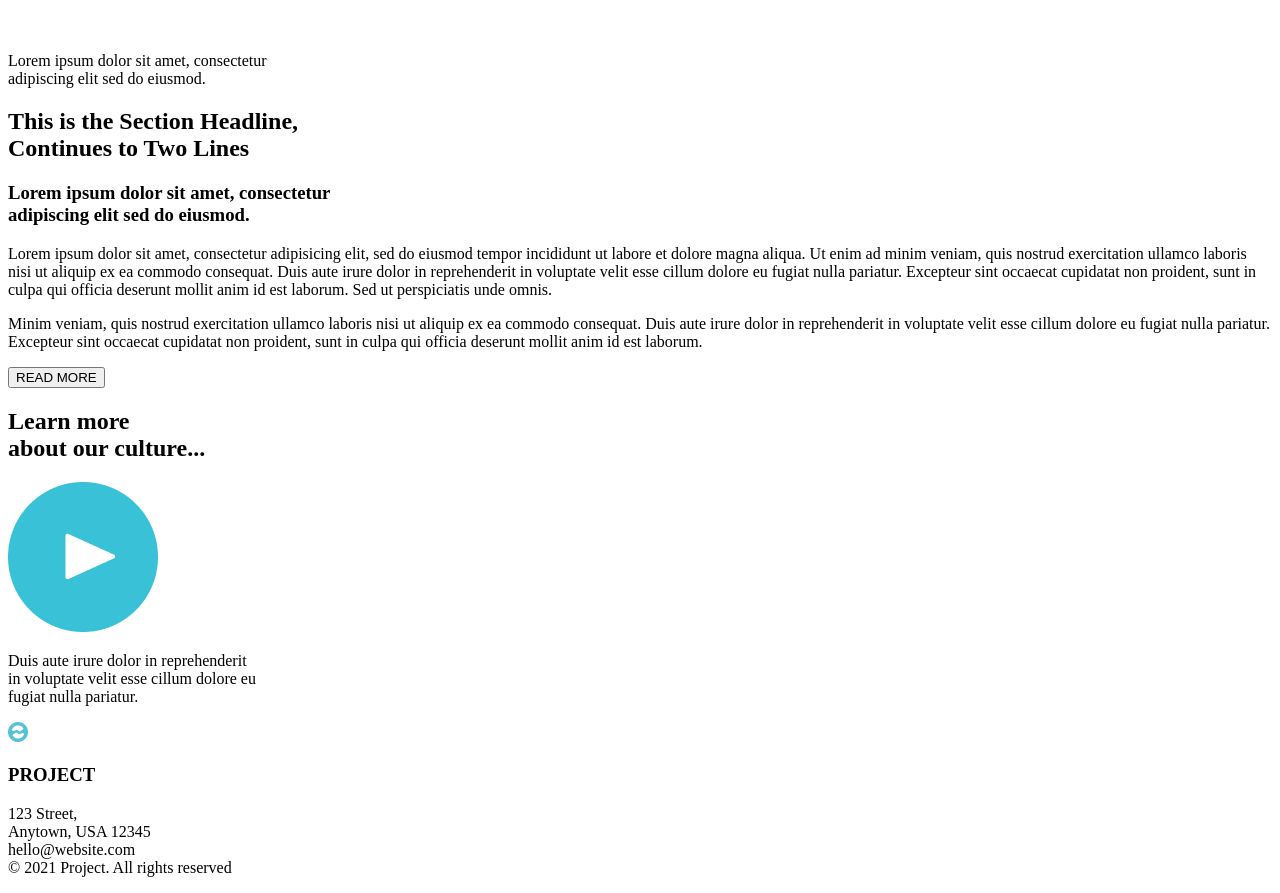
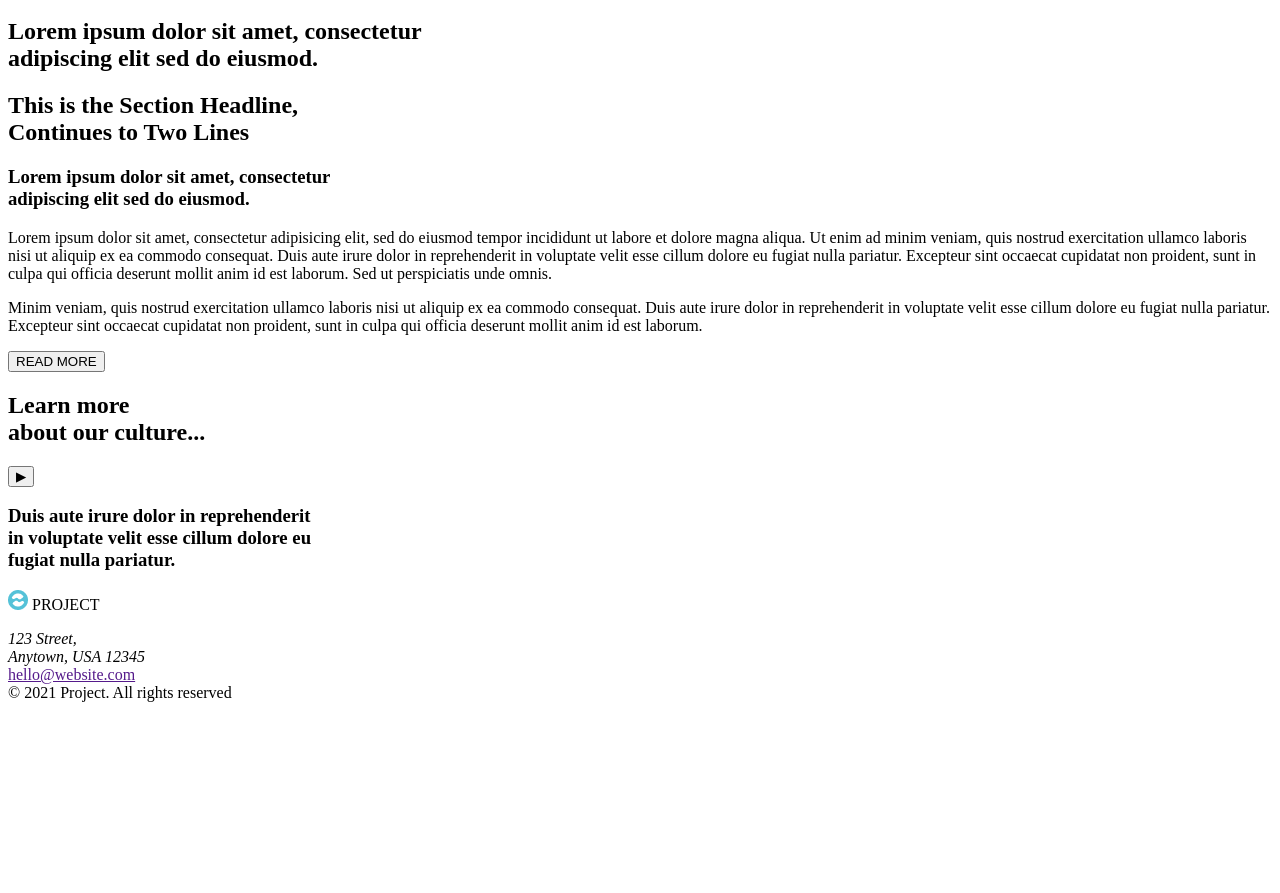
Before and after one commit to Veronika-Kyr/HTML-Essentials-HomeTask, a plain HTML site: page index.html in a window 1280 px wide. Shown: the part 313-1206 px from the top of the page. After the commit the page ends 1031 px from the top, so only its background shows below. Drawn offline with Linux system fonts and the light colour scheme.

Commit message:
Correct the structure of HTML

```diff
--- a/index.html
+++ b/index.html
@@ -5,52 +5,80 @@
     <meta charset="UTF-8">
     <meta http-equiv="X-UA-Compatible" content="IE=edge">
     <meta name="viewport" content="width=device-width, initial-scale=1.0">
-    <title>Document</title>
+    <title>HTML-Essentials-HomeTask</title>
 </head>
 
 <body>
-    <h3>PROJECT</h3>
+    <header>
+        <h3><a href="">PROJECT</a></h3>
         <ul>
             <li> <a href="#">PROJECTS</a> </li>
             <li> <a href="#">ABOU US</a> </li>
             <li> <a href="#">STORIES</a> </li>
             <li> <a href="#">CONTACT</a> </li>
         </ul>
+
+
         <img src="assets/LOGO-big.png" alt="LOGO">
         <h1>Your Headline <br> Here</h1>
-    <br>
-    <p>Lorem ipsum dolor sit amet, consectetur <br>
-        adipiscing elit sed do eiusmod. </p>
-
+        <h2> Lorem ipsum dolor sit amet, consectetur <br>
+            adipiscing elit sed do eiusmod. </h2>
+    </header>
+    <main>
+        <section>
+            <div class="srction01">
                 <h2>This is the Section Headline, <br>
                     Continues to Two Lines</h2>
                 <h3>Lorem ipsum dolor sit amet, consectetur <br>
                     adipiscing elit sed do eiusmod.</h3>
-    <p>Lorem ipsum dolor sit amet, consectetur adipisicing elit, sed do eiusmod tempor incididunt ut labore et dolore
-        magna aliqua. Ut enim ad minim veniam, quis nostrud exercitation ullamco laboris nisi ut aliquip ex ea commodo
-        consequat. Duis aute irure dolor in reprehenderit in voluptate velit esse cillum dolore eu fugiat nulla
-        pariatur. Excepteur sint occaecat cupidatat non proident, sunt in culpa qui officia deserunt mollit anim id est
+                <p>Lorem ipsum dolor sit amet, consectetur adipisicing elit, sed do eiusmod tempor incididunt ut labore
+                    et
+                    dolore
+                    magna aliqua. Ut enim ad minim veniam, quis nostrud exercitation ullamco laboris nisi ut aliquip ex
+                    ea
+                    commodo
+                    consequat. Duis aute irure dolor in reprehenderit in voluptate velit esse cillum dolore eu fugiat
+                    nulla
+                    pariatur. Excepteur sint occaecat cupidatat non proident, sunt in culpa qui officia deserunt mollit
+                    anim id
+                    est
                     laborum. Sed ut perspiciatis unde omnis.
                 </p>
-    <p>Minim veniam, quis nostrud exercitation ullamco laboris nisi ut aliquip ex ea commodo consequat. Duis aute irure
-        dolor in reprehenderit in voluptate velit esse cillum dolore eu fugiat nulla pariatur. Excepteur sint occaecat
+                <p>Minim veniam, quis nostrud exercitation ullamco laboris nisi ut aliquip ex ea commodo consequat. Duis
+                    aute
+                    irure
+                    dolor in reprehenderit in voluptate velit esse cillum dolore eu fugiat nulla pariatur. Excepteur
+                    sint
+                    occaecat
                     cupidatat non proident, sunt in culpa qui officia deserunt mollit anim id est laborum.</p>
 
                 <button>READ MORE</button>
+            </div>
+        </section>
+        <section>
+            <div class="section02">
                 <h2>Learn more <br>
                     about our culture...</h2>
-    <img src="assets/Learn-more-button.png" alt="">
-    <p>Duis aute irure dolor in reprehenderit <br> in voluptate velit esse cillum dolore eu <br> fugiat nulla pariatur.
-    </p>
+                <button>▶</button>
+                <h3> Duis aute irure dolor in reprehenderit <br> in voluptate velit esse cillum dolore eu <br> fugiat
+                    nulla
+                    pariatur.
+                </h3>
+            </div>
+        </section>
+    </main>
+
     <footer>
-        <img src="assets/LOGO-small.png" alt="">
-        <h3>PROJECT</h3>
-        <p> 123 Street, <br>
-            Anytown, USA 12345 <br>
-            hello@website.com <br>
+        <div>
+            <img src="assets/LOGO-small.png" alt=""> PROJECT
+            <p> <i> 123 Street, <br>
+                    Anytown, USA 12345</i> <br>
+                <a href="">hello@website.com</a> <br>
                 © 2021 Project. All rights reserved
             </p>
+        </div>
     </footer>
+
 </body>
 
 </html>
```
Lines whose indentation alone changed are shown as unchanged.
